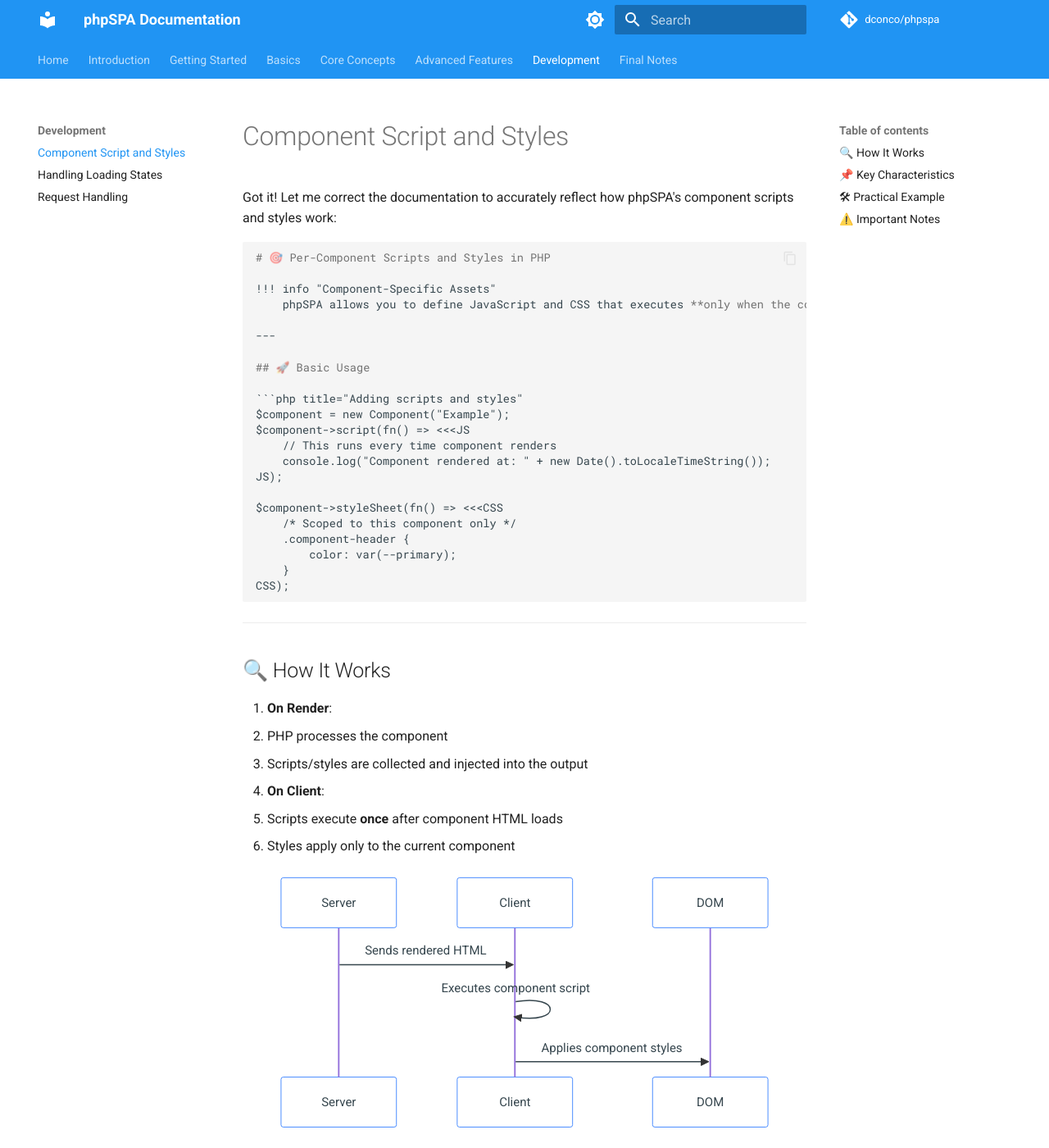
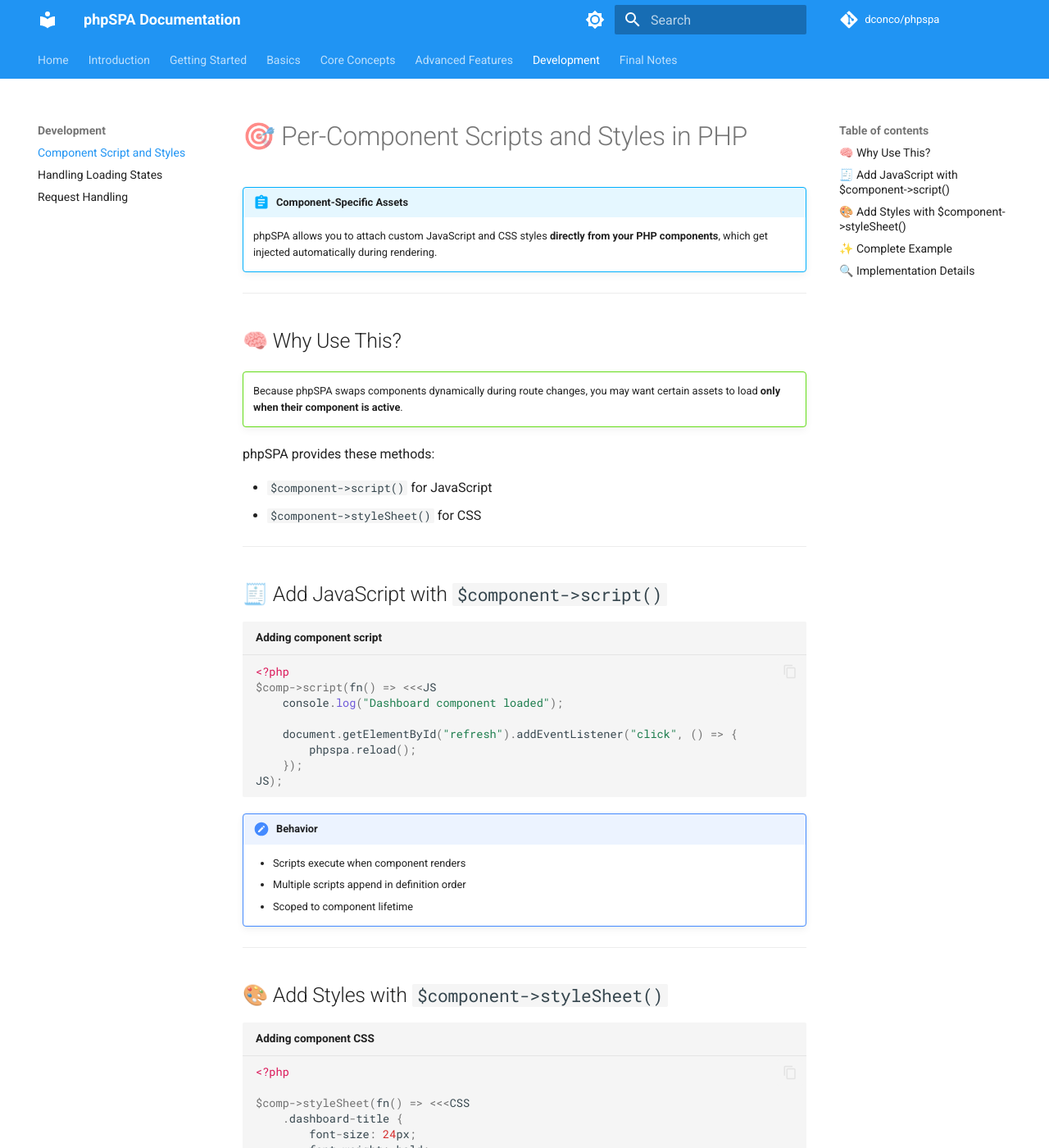
Before and after one commit to dconco/phpspa, an MkDocs documentation site: the page built from docs/18-component-script-and-styles.md, in a window 1280 px wide and 1400 px high. Shown: the whole window at 82% size. Built offline with MkDocs 1.6.1 and Material for MkDocs 9.7.7, drawn with Linux system fonts in a browser that asks for light colours; comment, search, counter and statistics services are not loaded; the version menu is left out; some of the changed text lies outside the part shown.

````diff
--- a/docs/18-component-script-and-styles.md
+++ b/docs/18-component-script-and-styles.md
@@ -1,103 +1,105 @@
-Got it! Let me correct the documentation to accurately reflect how phpSPA's component scripts and styles work:
-
-```markdown
 # 🎯 Per-Component Scripts and Styles in PHP
 
-!!! info "Component-Specific Assets"
-    phpSPA allows you to define JavaScript and CSS that executes **only when the component renders**, with automatic scoping to prevent global conflicts.
+!!! abstract "Component-Specific Assets"
+    phpSPA allows you to attach custom JavaScript and CSS styles **directly from your PHP components**, which get injected automatically during rendering.
 
 ---
 
-## 🚀 Basic Usage
+## 🧠 Why Use This?
 
-```php title="Adding scripts and styles"
-$component = new Component("Example");
-$component->script(fn() => <<<JS
-    // This runs every time component renders
-    console.log("Component rendered at: " + new Date().toLocaleTimeString());
+!!! question ""
+    Because phpSPA swaps components dynamically during route changes, you may want certain assets to load **only when their component is active**.
+
+phpSPA provides these methods:
+
+- `$component->script()` for JavaScript
+- `$component->styleSheet()` for CSS
+
+---
+
+## 🧾 Add JavaScript with `$component->script()`
+
+```php title="Adding component script"
+<?php
+$comp->script(fn() => <<<JS
+    console.log("Dashboard component loaded");
+
+    document.getElementById("refresh").addEventListener("click", () => {
+        phpspa.reload();
+    });
 JS);
+```
 
-$component->styleSheet(fn() => <<<CSS
-    /* Scoped to this component only */
-    .component-header {
-        color: var(--primary);
+!!! note "Behavior"
+    - Scripts execute when component renders
+    - Multiple scripts append in definition order
+    - Scoped to component lifetime
+
+---
+
+## 🎨 Add Styles with `$component->styleSheet()`
+
+```php title="Adding component CSS"
+<?php
+
+$comp->styleSheet(fn() => <<<CSS
+    .dashboard-title {
+        font-size: 24px;
+        font-weight: bold;
+    }
+
+    #refresh {
+        margin-top: 10px;
     }
 CSS);
 ```
 
----
-
-## 🔍 How It Works
-
-1. **On Render**:
-   - PHP processes the component
-   - Scripts/styles are collected and injected into the output
-2. **On Client**:
-   - Scripts execute **once** after component HTML loads
-   - Styles apply only to the current component
-
-```mermaid
-sequenceDiagram
-    Server->>Client: Sends rendered HTML
-    Client->>Client: Executes component script
-    Client->>DOM: Applies component styles
-```
+!!! tip "Style Scoping"
+    Styles are automatically removed when navigating away from the component.
 
 ---
 
-## 📌 Key Characteristics
+## ✨ Complete Example
 
-- **Scripts**:
-  - Run after component HTML is inserted
-  - Don't return values
-  - Execute on every render
-  - Scoped to component's lifetime
+```php title="Dashboard Component"
+<?php
+$dashboard = new Component("Dashboard");
 
-- **Styles**:
-  - Automatically scoped to component
-  - Don't persist after navigation
-  - Can be overridden by global styles
+$dashboard->route("/dashboard");
+$dashboard->title("Dashboard");
 
----
-
-## 🛠 Practical Example
-
-```php title="Form Component"
-$form = new Component("ContactForm");
-$form->styleSheet(fn() => <<<CSS
-    .form-input {
-        border: 2px solid #eee;
-        padding: 8px;
+$dashboard->styleSheet(fn() => <<<CSS
+    body {
+        background-color: #f5f5f5;
     }
 CSS);
 
-$form->script(fn() => <<<JS
-    document.querySelector('.form-input').addEventListener('focus', () => {
-        this.style.borderColor = 'blue';
-    });
+$dashboard->script(fn() => <<<JS
+    console.log("Welcome to the dashboard!");
 JS);
 ```
 
 ---
 
-## ⚠️ Important Notes
+## 🔍 Implementation Details
 
-1. Scripts **don't**:
-   - Have mount/unmount callbacks
-   - Automatically clean up event listeners
-   - Return values
+!!! gears "Behind the Scenes"
+    phpSPA processes and outputs assets as:
 
-2. For cleanup, manually remove listeners:
+    ```html
+    <style data-type="phpspa/css">/* component CSS */</style>
+    <script data-type="phpspa/script">/* component JS */</script>
+    ```
 
-```php
-<?php
-$component->script(fn() => <<<JS
-    const input = document.querySelector('.form-input');
-    const handler = () => console.log('Focused');
-    input.addEventListener('focus', handler);
-JS);
-```
+    The frontend (`phpspa-js`) handles asset management during navigation.
 
 ---
 
-➡️ **Next Up**: [Handling Loading States :material-arrow-right:](./19-handling-loading-states.md){ .md-button .md-button--primary }
+```mermaid
+graph TD
+    A[Route Change] --> B[Remove Old Assets]
+    B --> C[Load New Component]
+    C --> D[Inject New Assets]
+```
+
+➡️ **Next Up**: [Handling Loading State :material-arrow-right:](./19-handling-loading-states.md){ .md-button .md-button--primary }
--- a/docs/19-handling-loading-states.md
+++ b/docs/19-handling-loading-states.md
@@ -1,92 +1,131 @@
-# 🌀 Handling a Simple Loading State in phpSPA
+# 🌀 Handling Loading States in phpSPA
 
-In many forms (like login), it's common to show a loading indicator while processing the request. You can use `createState()` in PHP to handle this easily.
+!!! abstract "Reactive Loading Indicators"
+    Use `createState()` to manage loading states that automatically update your UI during asynchronous operations like form submissions.
 
 ---
 
-## ✅ Step 1: Define the State in PHP
+## 🛠️ Implementation Guide
 
-```php
+### 1. Create Loading State
+
+```php title="Define loading state"
+<?php
 use function phpSPA\Component\createState;
 
-$loading = createState('loading', 'false');
+$loading = createState('loading', 'false'); // 'true' or 'false' string
 ```
 
-This creates a state named `"loading"` that defaults to `false`. You can now use `$loading` as a string (`"true"` or `"false"`) to update the UI.
+### 2. Optional: Form State Management
+
+```php title="Form data state example"
+<?php
+$formData = createState('login', [
+   'username' => '',
+   'password' => ''
+]);
+```
 
 ---
 
-## ✅ Bonus: Define the Login State (Optional)
+## 💡 UI Integration
 
-If you're handling the login data too:
+### Dynamic Button Component
 
-```php
-$login = createState('login', [
-   'username' => null,
-   'password' => null
-]);
+```php title="Conditional button rendering"
+<?php
+$buttonProps = "$loading" === "true"
+    ? ['text' => 'Loading...', 'disabled' => 'disabled']
+    : ['text' => 'LOGIN', 'disabled' => ''];
 
-$username = $login()['username'];
-$password = $login()['password'];
-```
-
-Use that however you want — like verifying login or returning errors.
-
----
-
-## ✅ Step 2: Render HTML Based on Loading State
-
-Here we update the button's label and disable it when loading:
-
-```php
-$loadingText = "$loading" === "true" ? 'Loading...' : 'LOGIN';
-$buttonDisabled = "$loading" === "true" ? 'disabled' : '';
-
-$buttonHtml = "<button id=\"btn\" $buttonDisabled>$loadingText</button>";
-```
-
-Now render that inside your form:
-
-```php
 return <<<HTML
-   <form method="POST" action="">
-      <label>Username:</label>
-      <input type="text" id="username" />
-
-      <label>Password:</label>
-      <input type="password" id="password" />
-
-      $buttonHtml
-   </form>
-
-   <script data-type="phpspa/script">
-      const btn = document.getElementById("btn");
-
-      btn.addEventListener("click", (e) => {
-         e.preventDefault();
-
-         const username = document.getElementById("username").value;
-         const password = document.getElementById("password").value;
-
-         if (username.trim() !== "" && password.trim() !== "") {
-            phpspa.setState("loading", "true")
-               .then(() => phpspa.setState("login", { username, password }))
-               .then(() => phpspa.setState("loading", "false"));
-         }
-      });
-   </script>
+    <button id="submit" {$buttonProps['disabled']}>
+        {$buttonProps['text']}
+    </button>
 HTML;
 ```
 
 ---
 
-### ✅ Summary
+## 🧩 Complete Example
 
-* `createState('loading', 'false')` creates a loading flag.
-* You read its value in PHP using `"$loading"`.
-* From JS, you update it with `phpspa.setState("loading", "true" | "false")`.
-* The UI updates reactively on the next render.
+```php title="Login Form with Loading State"
+<?php
+function LoginForm() {
+    $loading = createState('loading', 'false');
+
+    return <<<HTML
+        <form id="login-form">
+            <input type="text" id="username" placeholder="Username">
+            <input type="password" id="password" placeholder="Password">
+
+            <button id="submit" {$buttonProps['disabled']}>
+               {$buttonProps['text']}
+            </button>
+        </form>
+
+        <script data-type="phpspa/script">
+            document.getElementById('login-form').addEventListener('submit', async (e) => {
+                e.preventDefault();
+
+                await phpspa.setState('loading', 'true');
+
+                // Simulate API call
+                await new Promise(r => setTimeout(r, 1000));
+
+                await phpspa.setState('loading', 'false');
+                phpspa.navigate('/dashboard');
+            });
+        </script>
+    HTML;
+}
+```
+
+```mermaid
+sequenceDiagram
+    User->>Browser: Clicks Submit
+    Browser->>phpSPA: setState('loading', 'true')
+    phpSPA->>Server: Re-render Component
+    Server->>Browser: Updated UI (Loading state)
+    Browser->>Server: Process Form Data
+    Server->>phpSPA: setState('loading', 'false')
+    phpSPA->>Browser: Final UI Update
+```
 
 ---
 
-➡️ Up next: [Request Handling](./20-request-handling.md)
+## 📌 Key Features
+
+| Feature               | Benefit                      |
+| --------------------- | ---------------------------- |
+| **String States**     | Simple 'true'/'false' values |
+| **Automatic UI Sync** | No manual DOM updates        |
+| **Promise Chain**     | Sequential state management  |
+| **Component Scoped**  | Isolated to current view     |
+
+---
+
+## ⚠️ Common Pitfalls
+
+1. **State Type Confusion**
+   Remember loading state uses strings (`'true'`/`'false'`) not booleans
+2. **Missing Cleanup**
+   Always ensure loading gets set to `'false'` after operations
+3. **Over-nesting**
+   Avoid deeply nested state conditions
+
+```php title="Safe state handling"
+<?php
+$loading = createState('loading', 'false');
+
+try {
+    await phpspa.setState('loading', 'true');
+    // Perform operation
+} finally {
+    await phpspa.setState('loading', 'false');
+}
+```
+
+---
+
+➡️ **Next Up**: [Request Handling :material-arrow-right:](./20-request-handling.md){ .md-button .md-button--primary }
````
Also changed, not shown: 2 other files.
